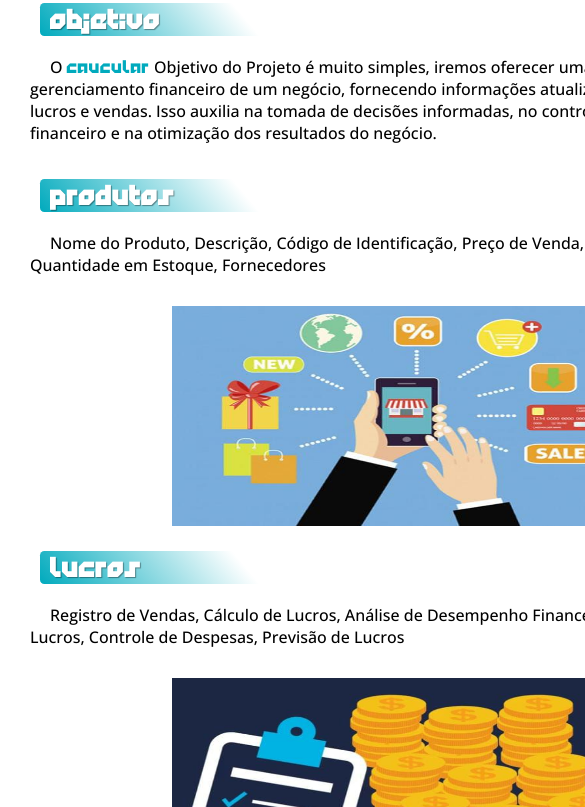
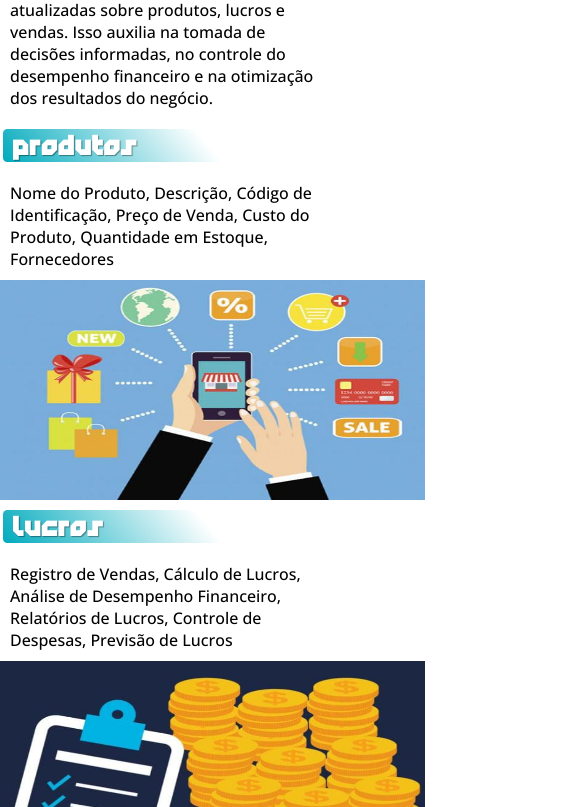
Before and after one commit to Guilherme22B/inovete_solutions, a plain HTML site: page index.html in a window 390 px wide. Shown: the part 262-1069 px from the top of the page, 585 px wide, since content can reach past the window. Drawn offline with nearby package versions, Linux system fonts and the light colour scheme.

Commit message:
Responcividade01

```diff
--- a/style.css
+++ b/style.css
@@ -225,6 +225,7 @@ tfoot > td{
         margin: 0px;
     }
     main{
+        margin: 20px 0px;
         width: 300px;
         padding: 0px;
     }
@@ -244,8 +245,46 @@ tfoot > td{
 }
 
 
-@media screen and (max-width: 780px){
+@media screen and (max-width: 500px){
+    header{
+        border-radius:0px;
+        max-width: 100%;
+        min-width: 335px;
+    }
+    h1{
+        font-size: 29px;
+    }
+    header > img{
+        margin: 0px;
+    }
     main{
-
+        margin: 0px 0px 0px 0px;
+        max-width: 425px;
+        min-width: 345px;
+        padding: 0px;
+    }
+    img.cont{
+        margin: 0px;
+        max-width: 425px;
+        min-width: 340px;
+    }
+    p{
+        width: 320px;
+        text-indent: 0px;
+        margin-left: 10px;
+    }
+    h2{
+        max-width: 400px;
+        min-width: 320px;
+        background:  linear-gradient(50deg ,var(--azul-claro),transparent, transparent);
+        margin: 10px 3px;
+    }
+    dic#conteudo{
+        display: none;
     }
 }
+@media screen and (min-width: 375px){
+    main{
+        margin: auto;
+    }
+}
```
